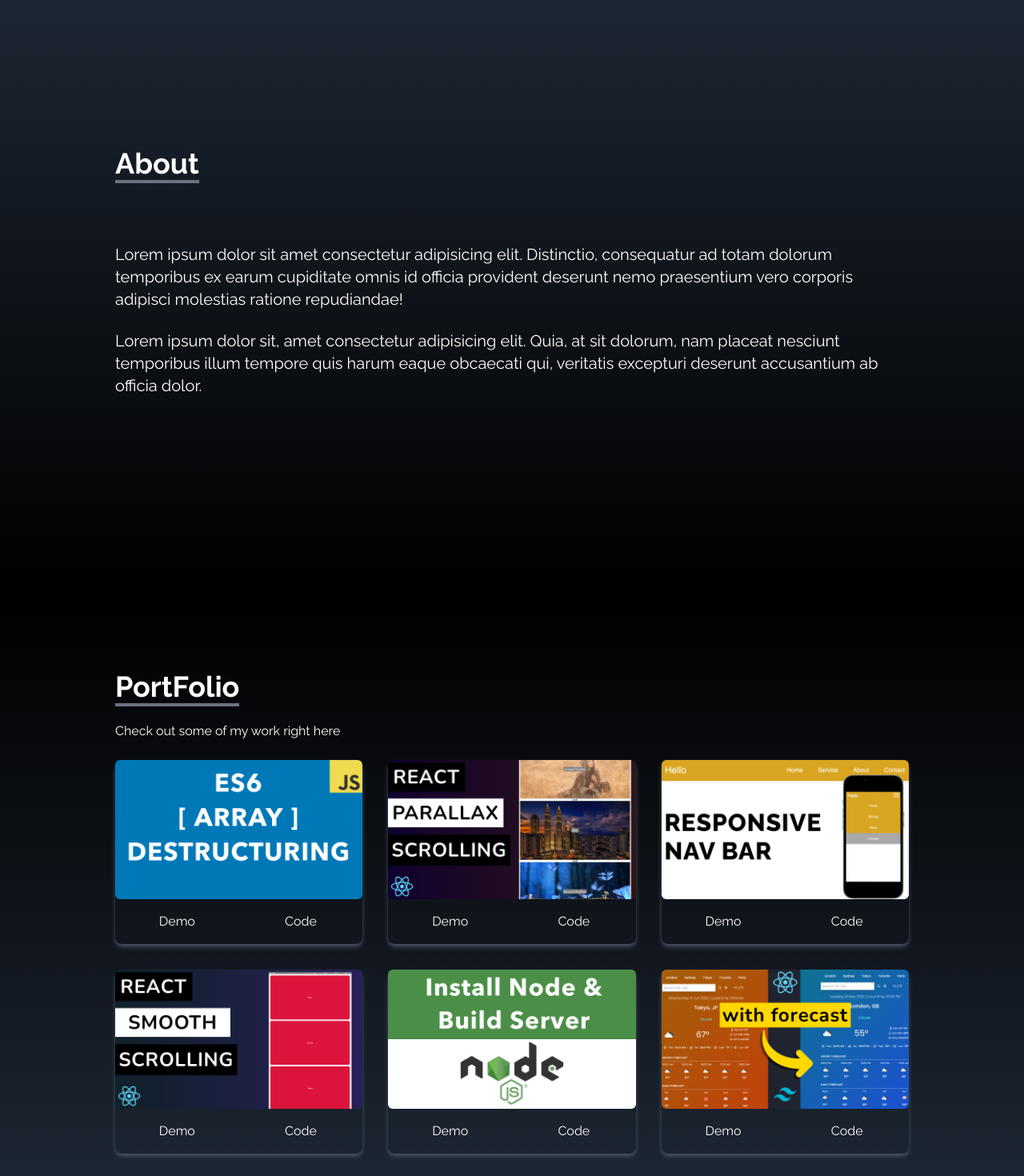
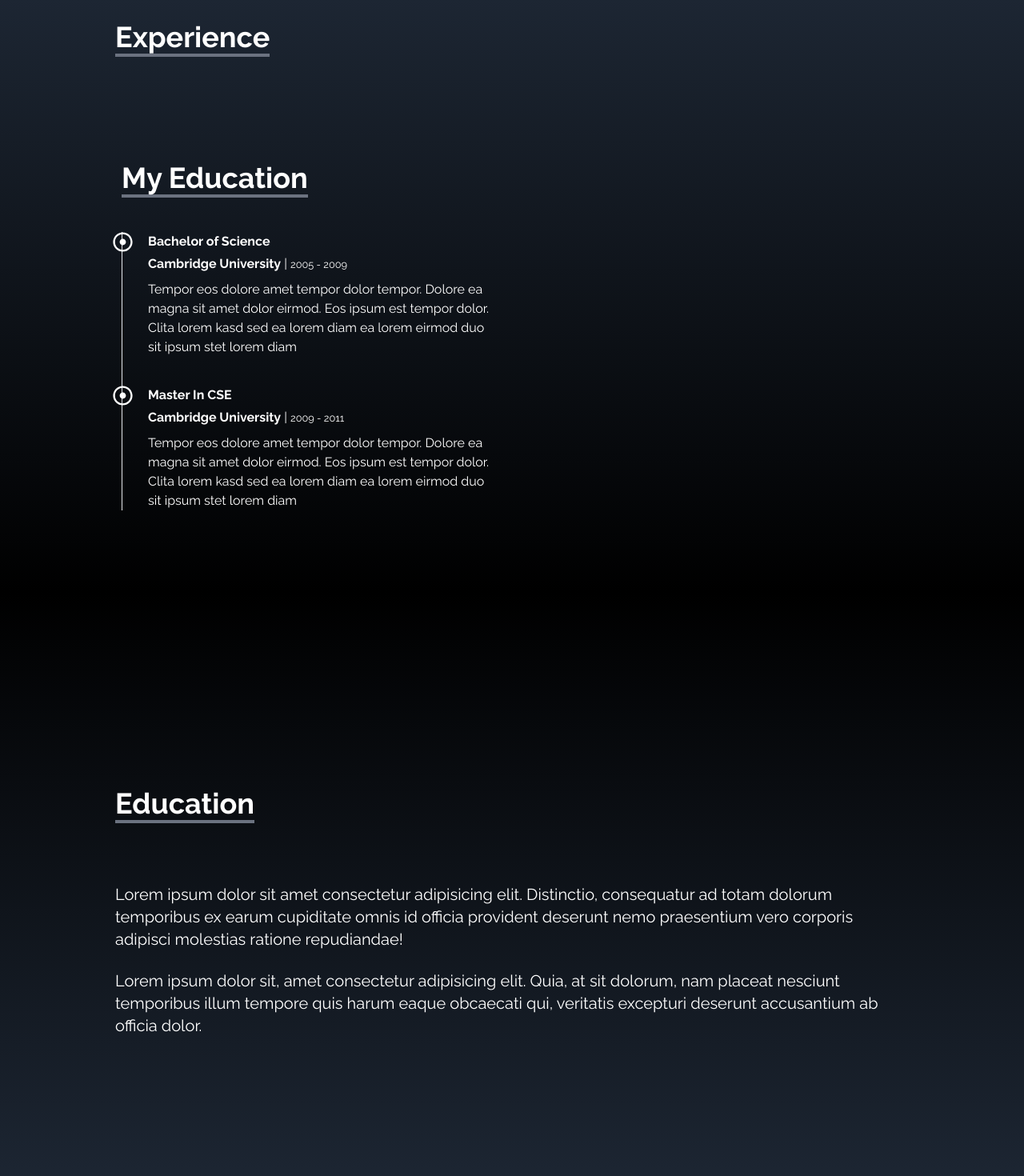
Before and after one commit to niravpatell23/portfolio, a React (Create React App) app: page / in a window 1280 px wide. Shown: the part 860-2330 px from the top of the page at 80% size. Built offline with nearby package versions, Linux system fonts and the light colour scheme.

Commit message:
Exp update

```diff
--- a/package.json
+++ b/package.json
@@ -3,6 +3,7 @@
   "version": "0.1.0",
   "private": true,
   "dependencies": {
+    "@fortawesome/fontawesome-svg-core": "^6.4.0",
     "@testing-library/jest-dom": "^5.16.4",
     "@testing-library/react": "^13.3.0",
     "@testing-library/user-event": "^13.5.0",
--- a/src/App.js
+++ b/src/App.js
@@ -1,20 +1,24 @@
 import About from "./components/About";
 import Contact from "./components/Contact";
-import Exp from "./components/Exp";
+import Edu from "./components/Edu";
+import Skills from "./components/Skills";
 import Home from "./components/Home";
 import NavBar from "./components/NavBars";
 import PortFolio from "./components/PortFolio";
 import Social from "./components/Social";
+import Expe from "./components/Expe";
 
 function App() {
   return (
     <div>
       <NavBar />
       <Home />
+      <Expe />
+      <Edu />
       <Social />
       <About />
       <PortFolio />
-      <Exp />
+      <Skills />
       <Contact />
     </div>
   );
--- a/src/components/Edu.jsx
+++ b/src/components/Edu.jsx
@@ -4,7 +4,7 @@ const Edu = () => {
   return (
     <div
       name="about"
-      className="w-full h-screen bg-gradient-to-b from-gray-800
+      className="w-full h-screen bg-gradient-to-t from-gray-800
        to-black text-white "
     >
       <div
--- /dev/null
+++ b/src/components/Expe.jsx
@@ -0,0 +1,87 @@
+import React from "react";
+import { FaRegDotCircle } from "react-icons/fa";
+
+const Expe = () => {
+  return (
+    <div
+      name="about"
+      className="w-full h-screen bg-gradient-to-b from-gray-800
+       to-black text-white "
+    >
+      <div
+        className=" max-w-screen-lg p-4 mx-auto flex flex-col
+         justify-center w-full h-full"
+      >
+        <div className="">
+          <p className="text-4xl font-bold inline border-b-4 border-gray-500">
+            Experience
+          </p>
+        </div>
+
+        <div className="relative flex items-center justify-center">
+          <div
+            className="grid sm:grid-cols-2 md:grid-cols-2 gap-8
+                        px-12 sm:px-0 md:mt-14"
+          >
+            <div className="mt-20">
+              <h3 class=" ml-2 text-4xl font-bold inline border-b-4 border-gray-500">
+                My Education
+              </h3>
+              <div className="border-l border-white-600  pl-8 ml-0 md:ml-2 mt-12">
+                <div className="relative mt-9 mb-4">
+                  {/* <i className="fa fa-dot-circle text-blue-600 absolute top-0.5 -left-9 text-xl"></i> */}
+                  <div className="  absolute -left-11 z-2 ">
+                    <FaRegDotCircle size={25} />
+                  </div>
+                  <h5 className="font-bold mb-1">Bachelor of Science</h5>
+                  <p className="mb-2">
+                    <strong>Cambridge University</strong> |{" "}
+                    <small>2005 - 2009</small>
+                  </p>
+                  <p>
+                    Tempor eos dolore amet tempor dolor tempor. Dolore ea magna
+                    sit amet dolor eirmod. Eos ipsum est tempor dolor. Clita
+                    lorem kasd sed ea lorem diam ea lorem eirmod duo sit ipsum
+                    stet lorem diam
+                  </p>
+                </div>
+                <div className="relative mt-9 mb-4">
+                  {/* <i className="far fa-dot-circle text-blue-600 absolute top-0.5 -left-9 text-xl"></i> */}
+                  <div className="  absolute -left-11 z-2 ">
+                    <FaRegDotCircle size={25} />
+                  </div>
+                  <h5 className="font-bold mb-1">Master In CSE</h5>
+                  <p className="mb-2">
+                    <strong>Cambridge University</strong> |{" "}
+                    <small>2009 - 2011</small>
+                  </p>
+                  <p>
+                    Tempor eos dolore amet tempor dolor tempor. Dolore ea magna
+                    sit amet dolor eirmod. Eos ipsum est tempor dolor. Clita
+                    lorem kasd sed ea lorem diam ea lorem eirmod duo sit ipsum
+                    stet lorem diam
+                  </p>
+                </div>
+                {/* <div className="position-relative mt-9 mb-4">
+              <i className="far fa-dot-circle text-blue-600 absolute top-0.5 -left-9 text-xl"></i>
+              <h5 className="font-bold mb-1">IIT Kharagpur</h5>
+              <p className="mb-2">
+                <strong>Cambridge University</strong> |{" "}
+                <small>2011 - 2015</small>
+              </p>
+              <p>
+                Tempor eos dolore amet tempor dolor tempor. Dolore ea magna sit
+                amet dolor eirmod. Eos ipsum est tempor dolor. Clita lorem kasd
+                sed ea lorem diam ea lorem eirmod duo sit ipsum stet lorem diam
+              </p>
+            </div> */}
+              </div>
+            </div>
+          </div>
+        </div>
+      </div>
+    </div>
+  );
+};
+
+export default Expe;
--- a/src/components/NavBars.jsx
+++ b/src/components/NavBars.jsx
@@ -21,7 +21,7 @@ const NavBar = () => {
     },
     {
       id: 4,
-      link: "experience",
+      link: "skills",
     },
     {
       id: 5,
@@ -32,7 +32,7 @@ const NavBar = () => {
   return (
     <div className="flex justify-between items-center w-full h-20 text-white fixed bg-black px-4">
       <div>
-        <h1 className="text-5xl font-bold font-sign ml-2">Nirav</h1>
+        <h1 className="text-2xl font-bold  ml-2">Nirav Patel</h1>
       </div>
       <ul className="hidden md:flex">
         {links.map(({ id, link }) => (
--- a/src/components/PortFolio.jsx
+++ b/src/components/PortFolio.jsx
@@ -20,18 +20,18 @@ const PortFolio = () => {
       id: 3,
       src: navbar,
     },
-    {
-      id: 4,
-      src: reactSmooth,
-    },
-    {
-      id: 5,
-      src: installNode,
-    },
-    {
-      id: 6,
-      src: reactWeather,
-    },
+    // {
+    //   id: 4,
+    //   src: reactSmooth,
+    // },
+    // {
+    //   id: 5,
+    //   src: installNode,
+    // },
+    // {
+    //   id: 6,
+    //   src: reactWeather,
+    // },
   ];
 
   return (
@@ -48,8 +48,8 @@ const PortFolio = () => {
         </div>
 
         <div
-          className="grid sm:grid-cols-2 md:grid-cols-3 gap-8
-                        px-12 sm:px-0"
+          className="grid sm:grid-cols-2 md:grid-cols-2 gap-8
+                        px-12 sm:px-0 md:mt-14"
         >
           {portfolios.map(({ id, src }) => (
             <div key={id} className=" shadow-md shadow-gray-600 rounded-lg">
--- a/src/components/Exp.jsx
+++ b/src/components/Skills.jsx
@@ -76,7 +76,7 @@ const Exp = () => {
             className=" text-4xl font-bold border-b-4
            border-gray-500 p-2 inline"
           >
-            Experience
+            Skills
           </p>
           <p className="py-6">These are the technologies i have worked with</p>
         </div>
```
Also changed, not shown: 1 other file (tests, documents, lock files or other folders).
